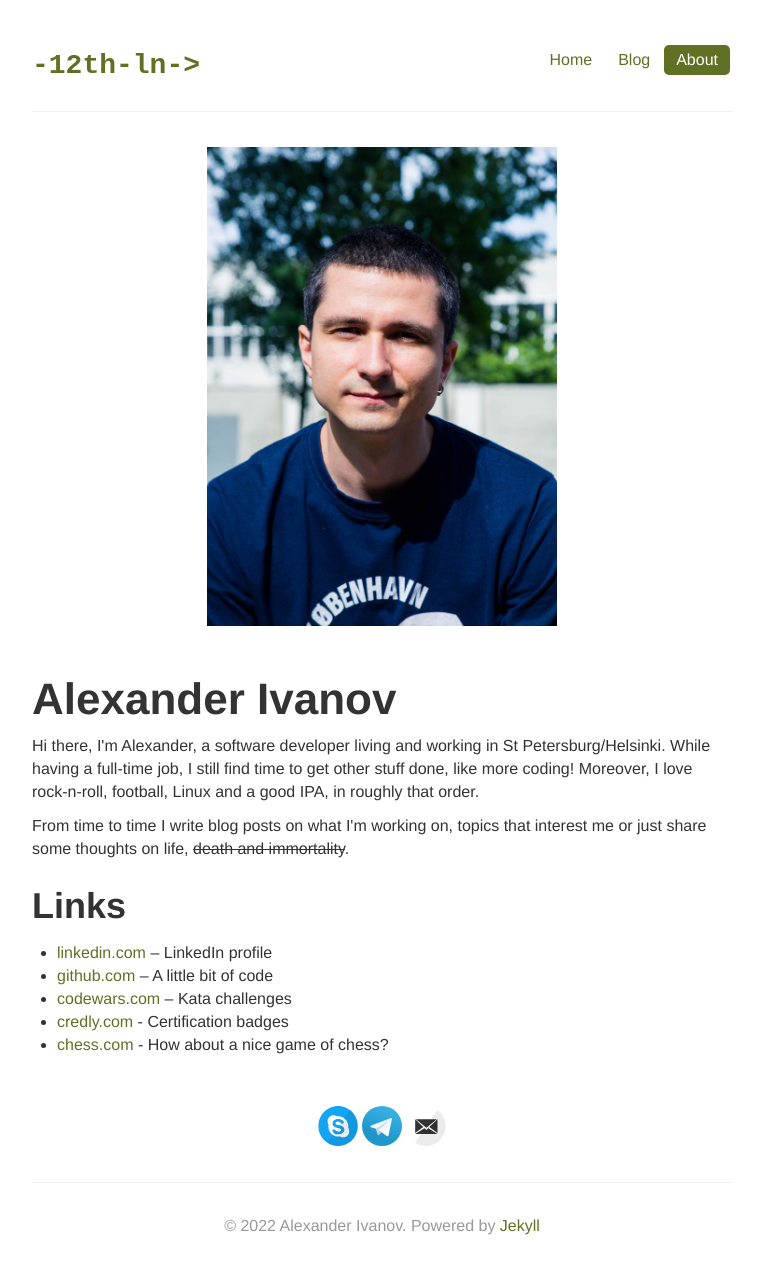
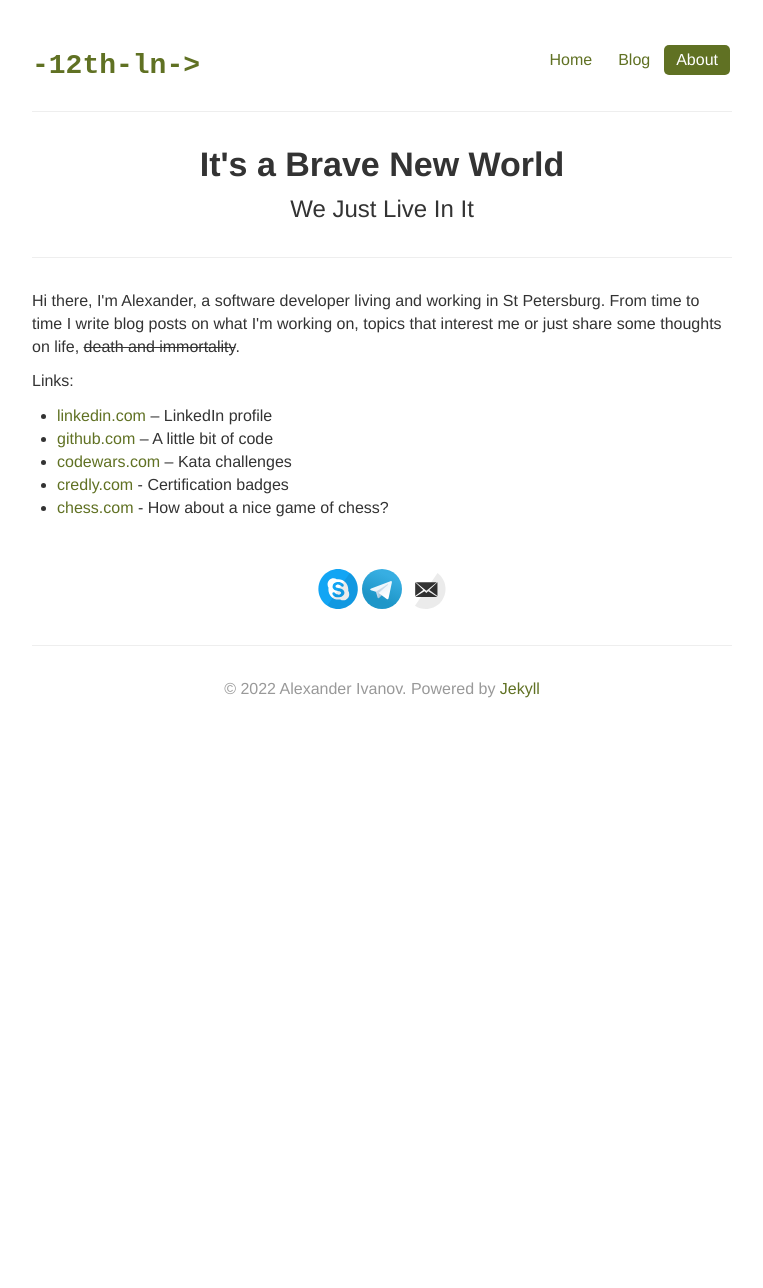
Before and after one commit to sashasyedin/twelfthlane.net, a Jekyll site: the page built from about.md, in a window 1280 px wide. Shown: the whole page, without its empty margins (258-1021 px from the left). Built offline with Jekyll 4.4.1, drawn with Linux system fonts in a browser that asks for light colours; after the commit the page ends 900 px from its top, so only the background shows below that.

```diff
--- a/about.md
+++ b/about.md
@@ -2,22 +2,23 @@
 layout: default
 title: About Me
 ---
-![photo-of-me](/images/photo.jpg){: .about-image }
+<div class="jumbotron">
+	<h1>It's a Brave New World</h1>
+	<p class="lead">
+		We Just Live In It
+	</p>
+</div>
 
-<h1>Alexander Ivanov</h1>
+<hr>
 
 <div class="row-fluid">
 	<p>
-		Hi there, I'm Alexander, a software developer living and working in St Petersburg/Helsinki.
-		While having a full-time job, I still find time to get other stuff done, like more coding!
-		Moreover, I love rock-n-roll, football, Linux and a good IPA, in roughly that order.
-	</p>
-	<p>
+		Hi there, I'm Alexander, a software developer living and working in St Petersburg.
 		From time to time I write blog posts on what I'm working on, topics that interest me or just share some thoughts on life, <s>death and immortality</s>.
 	</p>
 </div>
 
-## Links
+Links:
 
 * [linkedin.com](https://linkedin.com/in/sashasyedin) – LinkedIn profile
 * [github.com](https://github.com/sashasyedin) – A little bit of code
--- a/css/custom.css
+++ b/css/custom.css
@@ -30,11 +30,11 @@ a:active
 }
 
 .jumbotron {
-  margin: 30px 0;
+  margin: 15px 0;
   text-align: center;
 }
 .jumbotron h1 {
-  font-size: 52px;
+  font-size: 34px;
   line-height: 1;
 }
 .jumbotron .btn {
```
Also changed, not shown: blog.html (+9 -0 lines), 1 other file.
